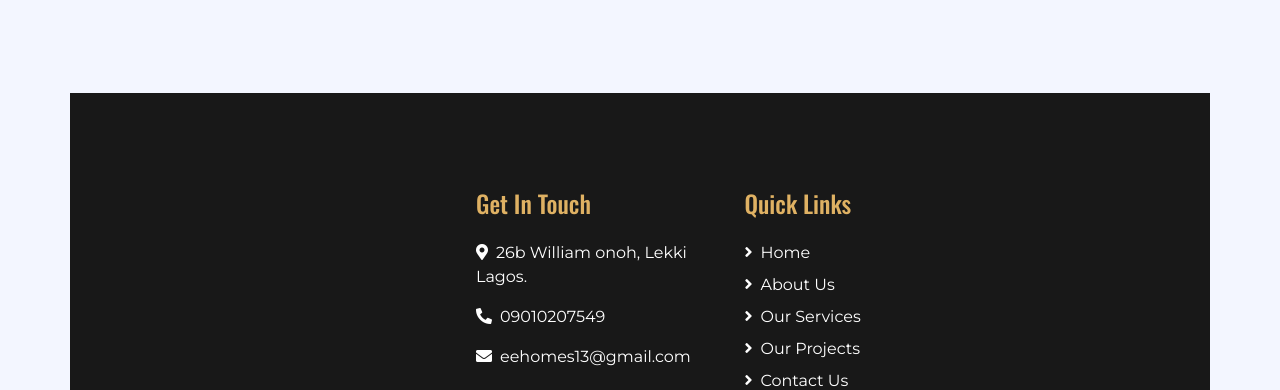
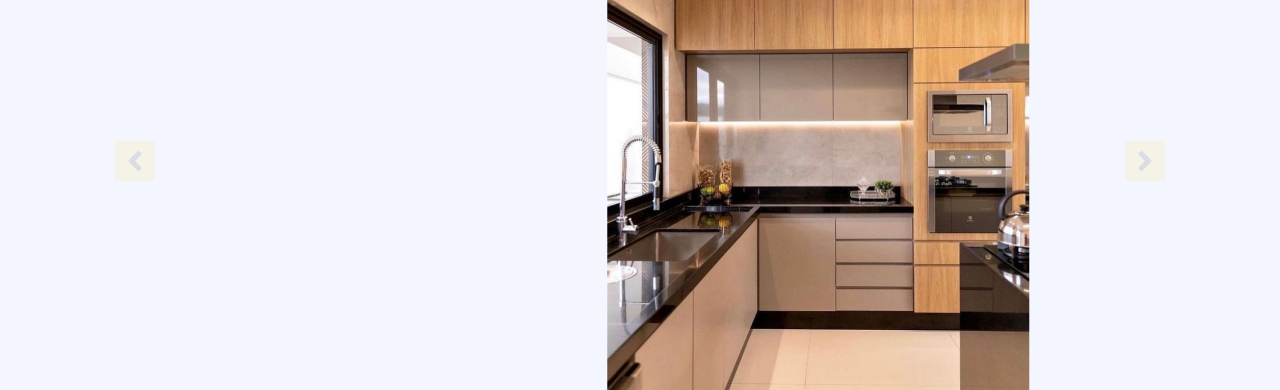
Before and after one commit to Emmanuelugbotor/Main-EE-homes, a plain HTML site: page project.html in a window 1280 px wide. Shown: the part 844-1234 px from the top of the page. Drawn offline with nearby package versions, Linux system fonts and the light colour scheme.

Commit message:
edited project.html page

```diff
--- a/js/main.js
+++ b/js/main.js
@@ -74,6 +74,20 @@
         portfolioIsotope.isotope({filter: $(this).data('filter')});
     });
 
+    var owl = $(".custom_team_carousel");
+    owl.owlCarousel({
+      items: 1,
+      margin: 10,
+      loop: true,
+      nav: true,
+      singleItem: true,
+      autoplay: true,
+      smartSpeed: 1500,
+      navText : [
+        '<i class="fa fa-angle-left" aria-hidden="true"></i>',
+        '<i class="fa fa-angle-right" aria-hidden="true"></i>'
+    ],
+    });
 
     // Team carousel
     $(".team-carousel").owlCarousel({
@@ -82,6 +96,8 @@
         dots: false,
         loop: true,
         nav : true,
+        singleItem: true,
+        items: 1,
         navText : [
             '<i class="fa fa-angle-left" aria-hidden="true"></i>',
             '<i class="fa fa-angle-right" aria-hidden="true"></i>'
--- a/project.html
+++ b/project.html
@@ -5,15 +5,15 @@
     <meta charset="utf-8">
     <title>EE Homes</title>
     <meta content="width=device-width, initial-scale=1.0" name="viewport">
-
-
     <!-- Favicon -->
     <link href="img/favicon.ico" rel="icon">
 
     <!-- Google Web Fonts -->
-    <link href="https://fonts.googleapis.com/css2?family=Montserrat&family=Oswald:wght@400;500;600&display=swap" rel="stylesheet">
+    <link href="https://fonts.googleapis.com/css2?family=Montserrat&family=Oswald:wght@400;500;600&display=swap"
+        rel="stylesheet">
 
     <!-- Font Awesome -->
+    <!-- <link href="https://cdnjs.cloudflare.com/ajax/libs/OwlCarousel2/2.3.4/owl.carousel.js" /> -->
     <link href="https://cdnjs.cloudflare.com/ajax/libs/font-awesome/5.10.0/css/all.min.css" rel="stylesheet">
 
     <!-- Flaticon Font -->
@@ -22,9 +22,19 @@
     <!-- Libraries Stylesheet -->
     <link href="lib/owlcarousel/assets/owl.carousel.min.css" rel="stylesheet">
     <link href="lib/lightbox/css/lightbox.min.css" rel="stylesheet">
+    <!-- <link href="https://cdnjs.cloudflare.com/ajax/libs/OwlCarousel2/2.3.4/owl.carousel.min.js" /> -->
 
     <!-- Customized Bootstrap Stylesheet -->
     <link href="css/style.css" rel="stylesheet">
+
+
+
+    <link rel="stylesheet" href="https://cdnjs.cloudflare.com/ajax/libs/OwlCarousel2/2.3.4/assets/owl.carousel.min.css">
+    <link rel="stylesheet"
+        href="https://cdnjs.cloudflare.com/ajax/libs/OwlCarousel2/2.3.4/assets/owl.theme.default.min.css">
+
+    <script src="https://cdnjs.cloudflare.com/ajax/libs/jquery/3.3.1/jquery.min.js"></script>
+    <script src="https://cdnjs.cloudflare.com/ajax/libs/OwlCarousel2/2.3.4/owl.carousel.min.js"></script>
 </head>
 
 <body>
@@ -35,7 +45,7 @@
     <div class="container-fluid position-relative nav-bar p-0">
         <div class="container position-relative" style="z-index: 9;">
             <nav class="navbar navbar-expand-lg bg-secondary navbar-dark py-3 py-lg-0 pl-3 pl-lg-5">
-                <img src="img/LOGO.png" width="150px" height="100px"  alt="">
+                <img src="img/LOGO.png" width="150px" height="100px" alt="">
                 <button type="button" class="navbar-toggler" data-toggle="collapse" data-target="#navbarCollapse">
                     <span class="navbar-toggler-icon"></span>
                 </button>
@@ -115,14 +125,14 @@
     <div class="container-fluid bg-light" style="overflow: hidden;">
         <div class="container">
             <div class="row">
-                <div class="col-md-4 col-sm-6">
+                <div class="col-md-12 col-sm-12">
                     <div class="py-5 px-4 h-100  d-flex flex-column align-items-center justify-content-center">
 
-                        <h1 class="mb-0 text-center"> Our Interior Designing  Catalogue</h1>
+                        <h1 class="mb-0 text-center"> Our Interior Designing Catalogue</h1>
                     </div>
                 </div>
-                <div class="col-md-8 col-sm-6 p-0 py-sm-5">
-                    <div class="owl-carousel team-carousel position-relative p-0 py-sm-5">
+                <div class="col-md-12 col-sm-12 p-0 py-sm-12">
+                    <div class="owl-carousel team-carousel position-relative p-0 py-sm-5 custom_team_carousel">
                         <div class="team d-flex flex-column text-center mx-3">
                             <div class="position-relative">
                                 <img class="img-fluid w-100" src="img/page3-img2.jpg" alt="">
@@ -169,6 +179,7 @@
 
                             </div>
                         </div>
+
                         <div class="team d-flex flex-column text-center mx-3">
                             <div class="position-relative">
                                 <img class="img-fluid w-100" src="img/m6.jpg" alt="">
@@ -293,21 +304,30 @@
 
 
 
+                </div>
+
+                <!-- Footer Start -->
+
+            </div>
+        </div>
     </div>
 
-    <!-- Footer Start -->
-    <div class="container-fluid bg-dark text-white py-5 px-sm-3 px-md-5">
+    <div class="container-fluid bg-dark text-white py-5 px-sm-3 px-md-5 custom_footer">
         <div class="row pt-5">
             <div class="offset-lg-4 col-lg-3 col-md-6 mb-5">
                 <h4 class="text-primary mb-4">Get In Touch</h4>
                 <p><i class="fa fa-map-marker-alt mr-2"></i>26b William onoh, Lekki Lagos.</p>
-                <p><i class="fa fa-phone-alt mr-2"></i>09010207549</p>
-                <p><i class="fa fa-envelope mr-2"></i>eehomes13@gmail.com</p>
+                <p><a href="tel://+234010207549" style="text-decoration: none; color: white">  <i class="fa fa-phone-alt mr-2"></i>09010207549</a></p>
+                <p><a href="mailto://eehomes13@gmail.com" style="text-decoration: none; color: white">  <i class="fa fa-envelope mr-2"></i>eehomes13@gmail.com</a></p>
                 <div class="d-flex justify-content-start mt-4">
-                    <a class="btn btn-outline-light rounded-circle text-center mr-2 px-0" style="width: 38px; height: 38px;" href="#"><i class="fab fa-twitter"></i></a>
-                    <a class="btn btn-outline-light rounded-circle text-center mr-2 px-0" style="width: 38px; height: 38px;" href="#"><i class="fab fa-facebook-f"></i></a>
-                    <a class="btn btn-outline-light rounded-circle text-center mr-2 px-0" style="width: 38px; height: 38px;" href="#"><i class="fab fa-linkedin-in"></i></a>
-                    <a class="btn btn-outline-light rounded-circle text-center mr-2 px-0" style="width: 38px; height: 38px;" href="#"><i class="fab fa-instagram"></i></a>
+                    <a class="btn btn-outline-light rounded-circle text-center mr-2 px-0"
+                        style="width: 38px; height: 38px;" href="#"><i class="fab fa-twitter"></i></a>
+                    <a class="btn btn-outline-light rounded-circle text-center mr-2 px-0"
+                        style="width: 38px; height: 38px;" href="#"><i class="fab fa-facebook-f"></i></a>
+                    <a class="btn btn-outline-light rounded-circle text-center mr-2 px-0"
+                        style="width: 38px; height: 38px;" href="#"><i class="fab fa-linkedin-in"></i></a>
+                    <a class="btn btn-outline-light rounded-circle text-center mr-2 px-0"
+                        style="width: 38px; height: 38px;" href="#"><i class="fab fa-instagram"></i></a>
                 </div>
             </div>
             <div class="col-lg-3 col-md-6 mb-5">
@@ -340,10 +360,10 @@
 
 
     <!-- JavaScript Libraries -->
-    <script src="https://code.jquery.com/jquery-3.4.1.min.js"></script>
+    <!-- <script src="https://code.jquery.com/jquery-3.4.1.min.js"></script> -->
     <script src="https://stackpath.bootstrapcdn.com/bootstrap/4.4.1/js/bootstrap.bundle.min.js"></script>
     <script src="lib/easing/easing.min.js"></script>
-    <script src="lib/owlcarousel/owl.carousel.min.js"></script>
+    <!-- <script src="lib/owlcarousel/owl.carousel.min.js"></script> -->
     <script src="lib/isotope/isotope.pkgd.min.js"></script>
     <script src="lib/lightbox/js/lightbox.min.js"></script>
 
@@ -353,6 +373,28 @@
 
     <!-- Template Javascript -->
     <script src="js/main.js"></script>
+
+    <style>
+        .position-relative img {
+            height: 100% !important;
+            object-fit: contain !important;
+        }
+
+        .owl-carousel .team .position-relative {
+            height: 500px !important
+        }
+
+        .custom_footer .container-fluid {
+            margin-top: 100px !important;
+        }
+
+        .owl-nav button {
+            background: gold !important;
+            color: black !important;
+            font-weight: 800 !important;
+            font-size: xx-large !important;
+        }
+    </style>
 </body>
 
 </html>
```
Also changed, not shown: index.html (+7 -7 lines).
